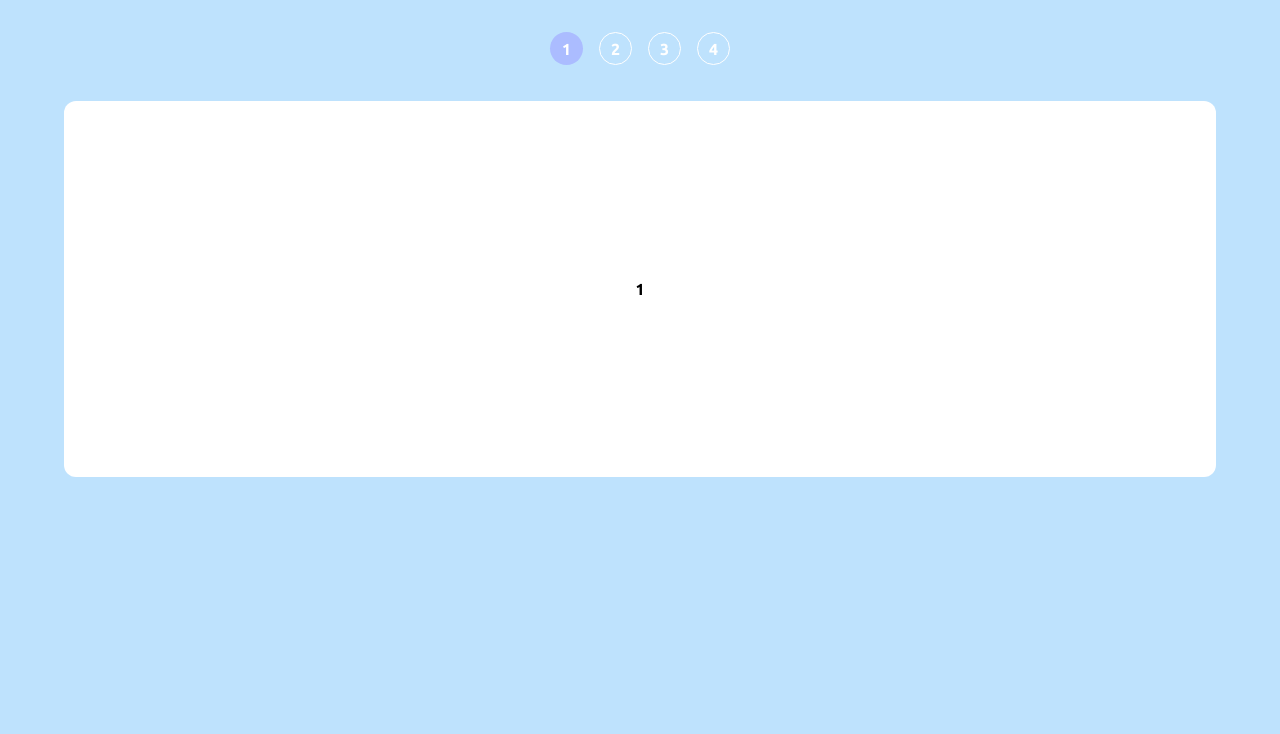
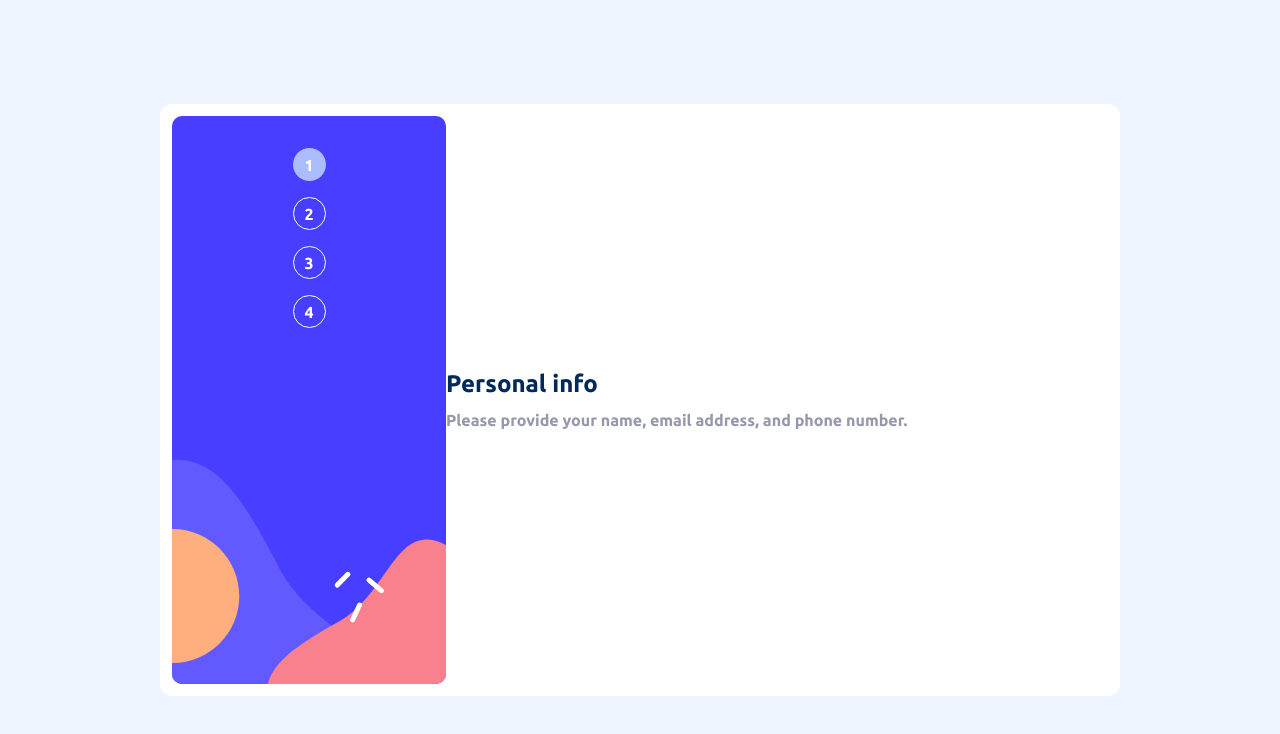
Before and after one commit to Cunhat/fm-multi-step-form, a Next.js app: page / in a window 1280 px wide. Shown: the top 734 px of the page. Built offline with nearby package versions, Linux system fonts and the light colour scheme.

Commit message:
Add layout for bigger screens

```diff
--- a/src/app/layout.tsx
+++ b/src/app/layout.tsx
@@ -30,7 +30,7 @@ export default function RootLayout({
     <html lang="en">
       <body
         className={cn(
-          "min-h-screen bg-custom-skyBlue font-ubuntu-regular antialiased",
+          "min-h-screen bg-background font-ubuntu-regular antialiased",
           fontBold.variable,
           fontMedium.variable,
           fontRegular.variable
--- a/src/app/page.tsx
+++ b/src/app/page.tsx
@@ -32,11 +32,24 @@ const StepsIndicator = ({
   />
 );
 
+const FirstStep: React.FC<{}> = () => {
+  return (
+    <div className="flex flex-col gap-2">
+      <h1 className="font-ubuntu-bold text-2xl text-custom-denim">
+        Personal info
+      </h1>
+      <p className="text-custom-grey-500 font-ubuntu-regular text-base">
+        Please provide your name, email address, and phone number.
+      </p>
+    </div>
+  );
+};
+
 export default function Home() {
   const [number, setNumber] = useState(1);
   return (
-    <main className="flex min-h-screen flex-col items-center bg-mobile-background bg-top bg-no-repeat bg-contain sm:bg-none gap-9">
-      <StepsIndicator>
+    <main className="flex min-h-screen flex-col  items-center bg-mobile-background bg-top bg-no-repeat bg-contain sm:bg-none gap-9 sm:justify-center">
+      <StepsIndicator className="sm:hidden">
         <StepItem onClick={() => setNumber(1)} active={number === 1}>
           1
         </StepItem>
@@ -50,8 +63,27 @@ export default function Home() {
           4
         </StepItem>
       </StepsIndicator>
-      <div className="bg-white rounded-xl w-[90%] h-[376px] justify-center flex items-center">
-        {number}
+      <div className="bg-white rounded-xl w-[90%] h-auto justify-center sm:justify-normal flex items-center py-6 px-4 sm:max-w-[960px] sm:max-h-[600px] sm:p-3">
+        <div className="hidden sm:flex flex-col sm:bg-desktop-background sm:h-[568px] w-[274px]">
+          <StepsIndicator className="hidden sm:flex sm:flex-col">
+            <StepItem onClick={() => setNumber(1)} active={number === 1}>
+              1
+            </StepItem>
+            <StepItem onClick={() => setNumber(2)} active={number === 2}>
+              2
+            </StepItem>
+            <StepItem onClick={() => setNumber(3)} active={number === 3}>
+              3
+            </StepItem>
+            <StepItem onClick={() => setNumber(4)} active={number === 4}>
+              4
+            </StepItem>
+          </StepsIndicator>
+        </div>
+        {number === 1 && <FirstStep />}
+        {number === 2 && <div>2</div>}
+        {number === 3 && <div>3</div>}
+        {number === 4 && <div>4</div>}
       </div>
       <div className="fixed bottom-0 w-full h-[72px] bg-white sm:hidden"></div>
     </main>
--- a/tailwind.config.js
+++ b/tailwind.config.js
@@ -11,7 +11,9 @@ module.exports = {
         'gradient-radial': 'radial-gradient(var(--tw-gradient-stops))',
         'gradient-conic':
           'conic-gradient(from 180deg at 50% 50%, var(--tw-gradient-stops))',
-        "mobile-background": "url('/images/bg-sidebar-mobile.svg')"
+        "mobile-background": "url('/images/bg-sidebar-mobile.svg')",
+        "desktop-background": "url('/images/bg-sidebar-desktop.svg')"
+
       },
       fontFamily: {
         "ubuntu-bold": ["var(--font-ubuntu-bold)"],
```
